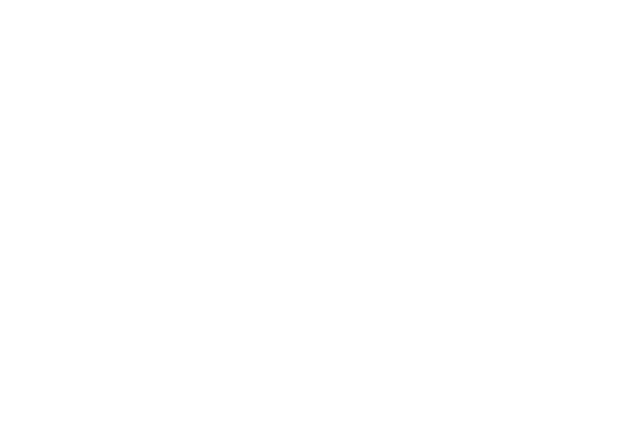
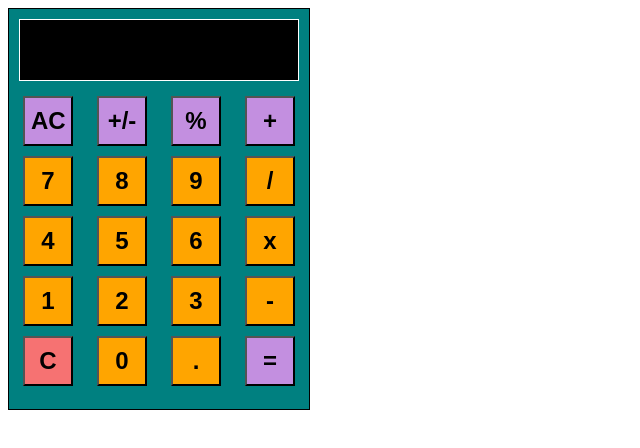
Before and after one commit to Marciwil/Calculator, a plain HTML site: page index.html in a window 1280 px wide. Shown: the whole page, without its empty margins (0-640 px from the left). Drawn offline with Linux system fonts and the light colour scheme.

Commit message:
Create the skeleton for the calculatorcontainer, buttons, and diplay. Also applied a color theme.

```diff
--- a/index.html
+++ b/index.html
@@ -8,6 +8,46 @@
     <title>Calculator</title>
 </head>
 <body>
+    <!-- Instructions HTML
+     1.Create a basic HMTL Calculator with buttons for each digit and operator include (=)
+     2.A display for the numbers; add some dummy numbers so it looks correct.
+     3. Add a "clear" button-->
 
+     <div id="container">
+        <div class="display"></div>
+        <div class="buttons">
+            <div class="rows">
+                <button id="allclear">AC</button>
+                <button id="posneg">+/-</button>
+                <button id="remainder">%</button>
+                <button id="add">+</button>
+            </div>
+            <div class="rows">
+                <button id="7">7</button>
+                <button id="8">8</button>
+                <button id="9">9</button>
+                <button id="divide">/</button>
+            </div>
+            <div class="rows">
+                <button id="4">4</button>
+                <button id="5">5</button>
+                <button id="6">6</button>
+                <button id="multiply">x</button>
+            </div>
+            <div class="rows">
+                <button id="1">1</button>
+                <button id="2">2</button>
+                <button id="3">3</button>
+                <button id="subtract">-</button>
+            </div>
+            <div class="rows">
+                <button id="clear">C</button>
+                <button id="0">0</button>
+                <button id=".">.</button>
+                <button id="exe">=</button>
+            </div>
+
+        </div>
+     </div>
 </body>
 </html>
--- a/styles.css
+++ b/styles.css
@@ -0,0 +1,51 @@
+*{
+    font-family: sans-serif;
+    font-weight: bold;
+}
+
+#container {
+    height:400px;
+    width:300px;
+    background-color: teal;
+    border:1.5px black;
+    border-style: solid;
+    display:flex;
+    flex-direction: column;
+}
+
+.display {
+    height:40px;
+    width:auto;
+    color: white;
+    background-color: black;
+    margin: 10px;
+    padding: 10px;
+    border: .5px rgb(255, 255, 255);
+    border-style: solid;
+}
+
+.rows{
+    height:60px;
+    width:auto;
+    flex-direction: column;
+    display: flex;
+    flex-direction: row;
+    justify-content: space-evenly;
+}
+
+#allclear,#posneg,#remainder,#add,#exe{
+    background-color: rgb(195, 143, 224);
+}
+
+#clear{
+    background-color: rgb(246, 114, 114);
+}
+
+button {
+    height:50px;
+    width:50px;
+    background-color: orange;
+    font-size: 1.5rem;
+    margin:10px;
+    align-self: center;
+}
```
Also changed, not shown: index.js (+19 -0 lines).
